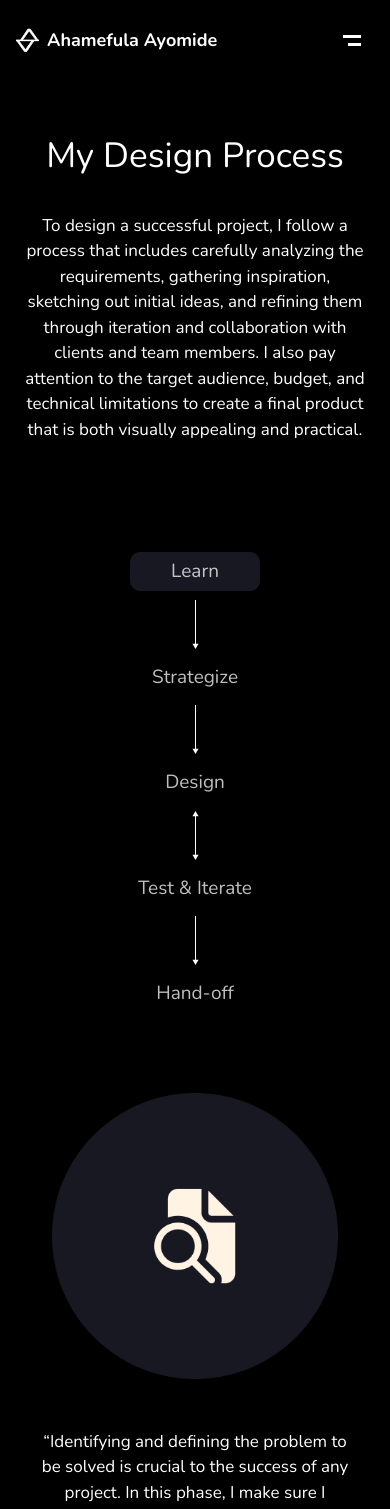
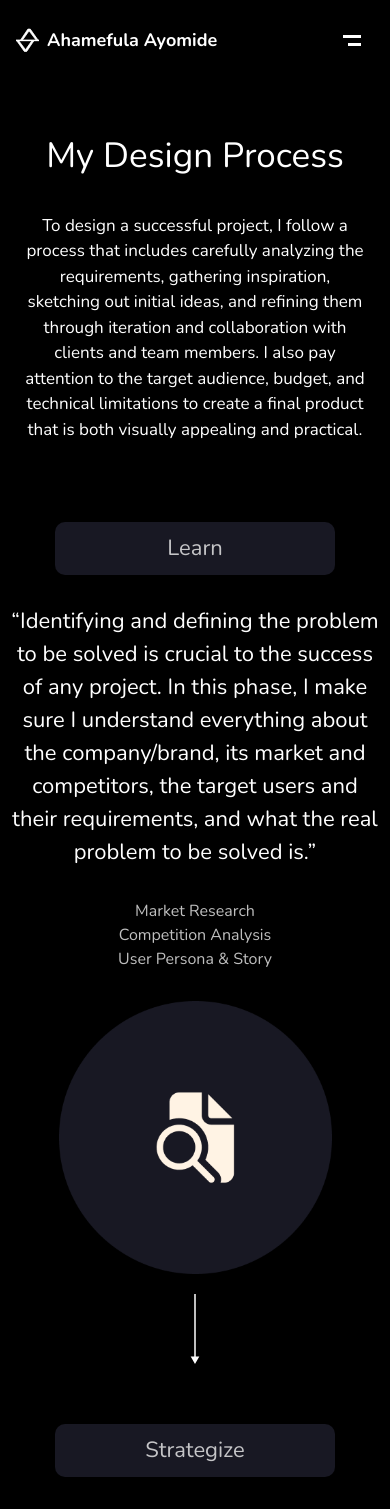
Before and after one commit to PrinceJese/Chike-Web, a React (Vite) app: page /process in a window 390 px wide. Shown: the top 1509 px of the page. Built offline with nearby package versions, Linux system fonts and the light colour scheme.

Commit message:
reworked design process mobile page

```diff
--- /dev/null
+++ b/src/components/ProcessMobile.tsx
@@ -0,0 +1,53 @@
+import { Box, Image, Tab, Text, VStack } from "@chakra-ui/react";
+import tabs from "./Tabs";
+import arrow1 from "@/assets/processarrow.svg";
+import arrow2 from "@/assets/processarrow2.svg";
+
+const ProcessMobile = () => {
+  return (
+    <VStack spacing='30px' pb='80px' display={{ base: "flex", xl: "none" }} color='white'>
+      {tabs.map((tab) => (
+        <>
+          <Box p='10px' w='280px' borderRadius='10px' fontSize='22px' bg='#181823'>
+            <Text textAlign='center' color='rgba(255, 255, 255, 0.75);'>
+              {tab.title}
+            </Text>
+          </Box>
+
+          <Box w='95%' fontSize='22px'>
+            <Text textAlign='center'>{tab.description}</Text>
+          </Box>
+
+          <VStack spacing='0' color='rgba(255, 255, 255, 0.75);'>
+            <Text textAlign='center'>{tab.text}</Text>
+            <Text textAlign='center'>{tab.text2}</Text>
+            <Text textAlign='center'>{tab.text3}</Text>
+          </VStack>
+
+          <Image src={tab.icon} w='70%' />
+
+          <Box
+            pt='20px'
+            pb='60px'
+            display={
+              tabs.length - 1 == tabs.indexOf(tab) || tab.title == "Design" ? "none" : "initial"
+            }
+          >
+            <Image src={arrow1} transform='rotate(90deg)' />
+          </Box>
+
+          <Box
+            pt='20px'
+            pb='60px'
+            display={tab.title == "Design" ? "initial" : "none"}
+            h={{ base: "7px", xl: "initial" }}
+          >
+            <Image src={arrow2} transform='rotate(90deg)' />
+          </Box>
+        </>
+      ))}
+    </VStack>
+  );
+};
+
+export default ProcessMobile;
--- a/src/components/Processinfo.tsx
+++ b/src/components/Processinfo.tsx
@@ -47,6 +47,7 @@ const Processinfo = () => {
           </VStack>
 
           <Flex
+            display={{ base: "none", xl: "flex" }}
             fontSize='19px'
             align='center'
             justify='space-between'
@@ -91,6 +92,7 @@ const Processinfo = () => {
           </Flex>
 
           <Flex
+            display={{ base: "none", xl: "flex" }}
             align={{ base: "center", xl: "flex-start" }}
             justify='space-between'
             gap={{ base: "50px", xl: "0px" }}
--- a/src/components/Tabs.tsx
+++ b/src/components/Tabs.tsx
@@ -20,7 +20,7 @@ const Tabs = [
   {
     icon: `${strategizeIcon}`,
     title: "Strategize",
-    description: `"Every design project has to reach the business objective. After understanding the problem statement in the first phase, I try to think of strategies to actualize them. This phase includes generating ideas for potential solutions and further evaluation of these ideas to select the most feasible, desirable, and viable ones. Usually, I work with clients through a process to develop a strategy. Collaboration and co-creation are crucial to this process, and I strongly believe in the value of working together to achieve our goals."`,
+    description: `"Design projects must achieve business objectives. In this phase, I generate ideas for potential solutions and evaluate them to select the most feasible and viable ones. Collaboration and co-creation are crucial in this process, and I believe in the value of working together to achieve our goals."`,
     text: "Mood boards",
     text2: "Brainstorming sessions",
     text3: "Journey Maps & Gap Analysis",
@@ -29,7 +29,8 @@ const Tabs = [
   {
     icon: `${designIcon}`,
     title: "Design",
-    description: `"In this phase, selected ideas from the previous phase are developed into detailed designs, and prototypes are created to test and refine the design. Using a Design Thinking approach, I generate several potential solutions for the identified objectives. However, instead of presenting rough sketches or incomplete ideas, I present functional and viable solutions that address the problem."`,
+    description: `"Taking a ‘Design Thinking’ approach, I create functional prototypes and wireframes using information and ideas from previous phase. Thus, presenting viable solutions to address the identified objectives."
+    `,
     text: "Style Guide/Design System",
     text2: "Wireframes",
     text3: "Prototypes",
@@ -38,7 +39,7 @@ const Tabs = [
   {
     icon: `${iterateIcon}`,
     title: "Test & Iterate",
-    description: `"After creating prototypes, I gather feedback from users to identify any issues or areas for improvement. This feedback helps me fine-tune the design and make necessary changes. Once the design is finalized and all necessary approvals have been obtained, the product can be officially released and made available to customers."`,
+    description: `“After creating prototypes, I gather feedback from users to identify any issues or areas for improvement. This feedback helps me fine-tune the design and make necessary changes. This is the phase where we make all necessary improvements to ensure smooth handing-off to you, the client.”`,
     text: "User Testing",
     text2: "Design Hand-offs",
     text3: "",
@@ -47,7 +48,7 @@ const Tabs = [
   {
     icon: `${handoffIcon}`,
     title: "Hand-off",
-    description: `"My design process is not complete once the product is launched. It is essential to continue reviewing and improving the product to ensure that it meets the needs of users and remains competitive in the market. In this phase, I take feedbacks from customers and users and make iterations if necessary, to improve overall user experience."`,
+    description: `“This is the phase where all assets and materials are transferred to the client. The hand-off is done properly to ensure smooth development and also allow for easy future changes.”`,
     text: "User Reviews",
     text2: "Design Updates",
     text3: "",
--- a/src/components/linkstack.tsx
+++ b/src/components/linkstack.tsx
@@ -62,7 +62,7 @@ const Linkstack = ({ onLinkClick, onHomeClick }: { onLinkClick(): any; onHomeCli
           </DrawerHeader>
 
           <DrawerBody>
-            <VStack align='flex-start' h='full' justify='space-between' py='40px'>
+            <VStack align='flex-start' h='full' justify='space-between'>
               <VStack
                 fontSize='20px'
                 spacing='30px'
@@ -94,7 +94,7 @@ const Linkstack = ({ onLinkClick, onHomeClick }: { onLinkClick(): any; onHomeCli
                 </Box>
               </VStack>
 
-              <HStack w='full' justify='space-around'>
+              <HStack w='full' justify='space-around' pb='80px'>
                 <Image src={linkedin2} w='25px' />
                 <Image src={twitter2} w='325x' />
                 <Image src={dribble2} w='25px' />
--- a/src/pages/DesignProcess.tsx
+++ b/src/pages/DesignProcess.tsx
@@ -1,9 +1,11 @@
 import Processinfo from "@/components/Processinfo";
+import ProcessMobile from "@/components/ProcessMobile";
 
 const DesignProcess = () => {
   return (
     <>
       <Processinfo />
+      <ProcessMobile />
     </>
   );
 };
```
